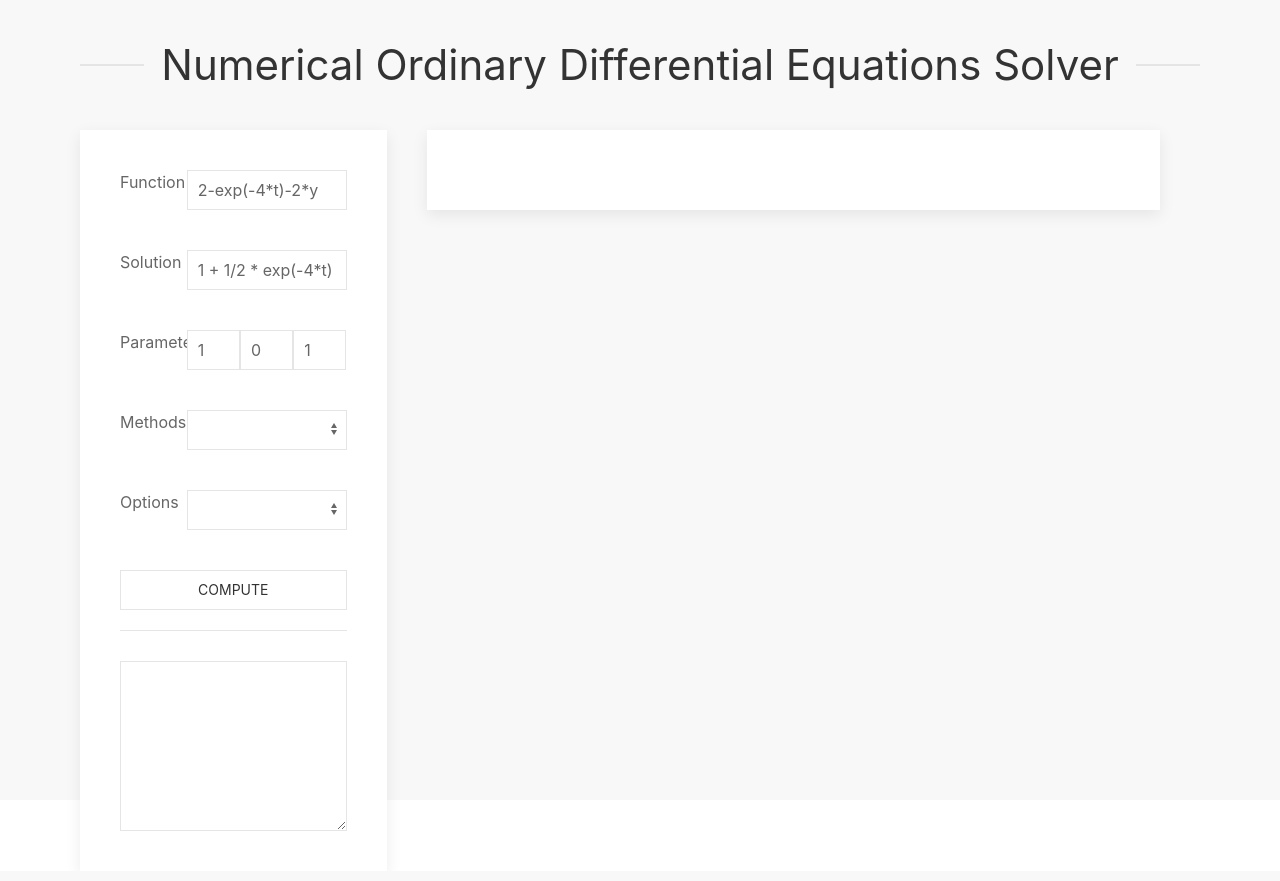
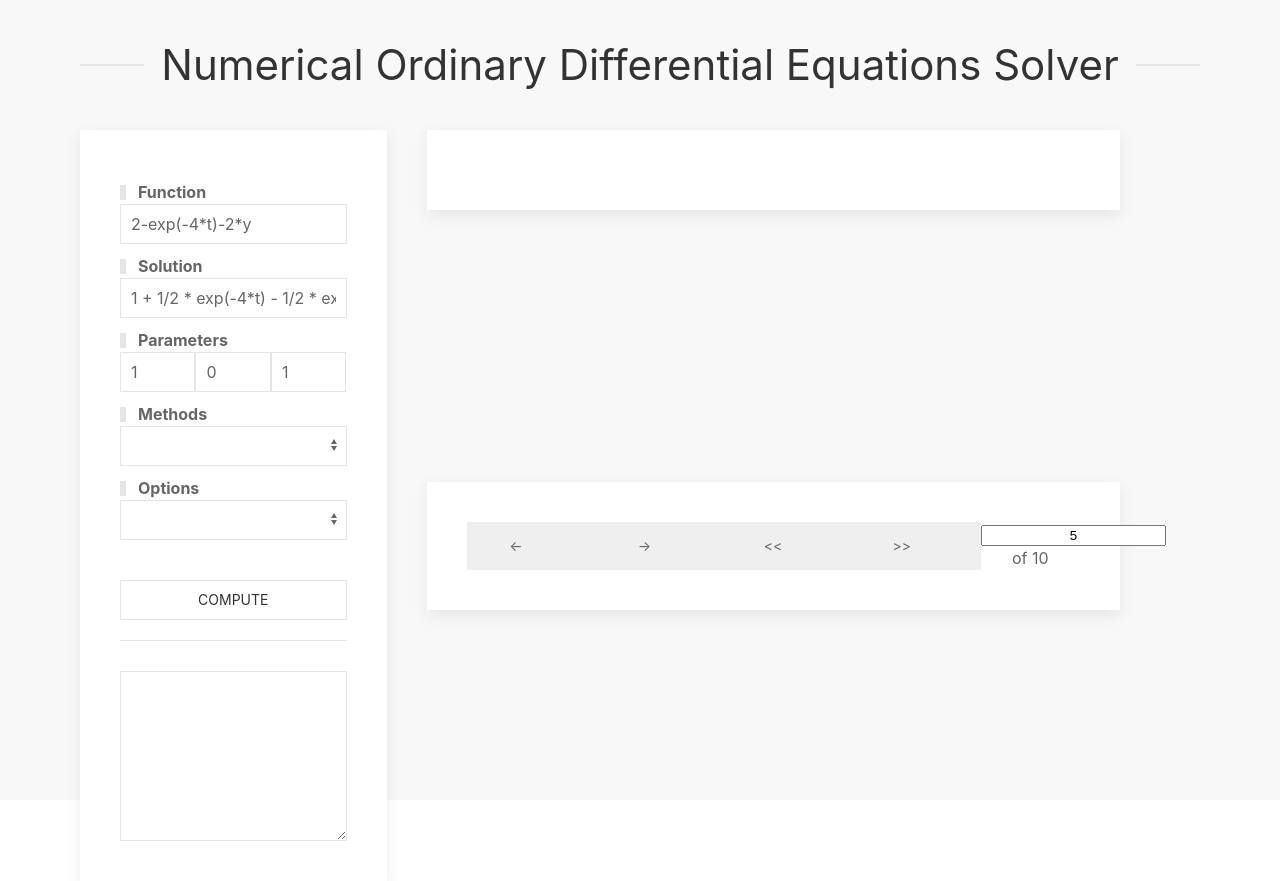
Before and after one commit to MichelKrispin/NumericalODEVisualizer, a Flask app: template templates/index.html in a window 1280 px wide. Before the commit the page ends 831 px from the top, so only its background shows below. Run offline with Flask 2, Linux system fonts and the light colour scheme; the template is opened without the code that fills it, so the values that code supplies are empty.

Commit message:
Started with plot manipulation options

```diff
--- a/templates/index.html
+++ b/templates/index.html
@@ -33,15 +33,16 @@
           <!-- Dashboard -->
           <div class="uk-width-1-3" uk-grid>
             <div>
+              <div class="uk-card uk-card-body uk-card-default uk-card-hover">
+                <div class="uk-child uk-child-width-1-1" uk-grid>
+                  <!-- Selections -->
+                  <!-- Function -->
                   <div
-                class="uk-card uk-card-body uk-card-default uk-card-hover uk-text-right"
+                    class="uk-heading-bullet uk-margin-small-top uk-text-bolder"
                   >
-                <div class="uk-child width-1-1" uk-grid>
-                  <!-- Selections -->
-                  <div class="uk-child-width-1-4" uk-grid>
-                    <!-- Function -->
-                    <div>Function</div>
-                    <div class="uk-width-3-4">
+                    Function
+                  </div>
+                  <div class="uk-margin-remove-top">
                     <input
                       uk-tooltip="title: The ode: f(t, y) = y'(t)"
                       class="uk-input"
@@ -52,8 +53,12 @@
                     />
                   </div>
 
-                    <div>Solution</div>
-                    <div class="uk-width-3-4">
+                  <div
+                    class="uk-heading-bullet uk-margin-small-top uk-text-bolder"
+                  >
+                    Solution
+                  </div>
+                  <div class="uk-margin-remove-top">
                     <input
                       uk-tooltip="title: The analytical solution (if known)"
                       class="uk-input"
@@ -64,10 +69,13 @@
                     />
                   </div>
 
-                    <div>Parameters</div>
-
                   <div
-                      class="uk-grid-collapse uk-width-3-4 uk-child-width-1-3"
+                    class="uk-heading-bullet uk-margin-small-top uk-text-bolder"
+                  >
+                    Parameters
+                  </div>
+                  <div
+                    class="uk-grid-collapse uk-margin-remove-top uk-child-width-1-3"
                     uk-grid
                   >
                     <div>
@@ -102,8 +110,12 @@
                     </div>
                   </div>
 
-                    <div>Methods</div>
-                    <div class="uk-width-3-4">
+                  <div
+                    class="uk-heading-bullet uk-margin-small-top uk-text-bolder"
+                  >
+                    Methods
+                  </div>
+                  <div class="uk-margin-remove-top">
                     <select id="select-method" class="uk-select">
                       {% for method in methods %}
                       <option value="{{ method }}">
@@ -113,8 +125,12 @@
                     </select>
                   </div>
 
-                    <div>Options</div>
-                    <div class="uk-width-3-4">
+                  <div
+                    class="uk-heading-bullet uk-margin-small-top uk-text-bolder"
+                  >
+                    Options
+                  </div>
+                  <div class="uk-margin-remove-top">
                     <select id="select-option" class="uk-select">
                       {% for key, item in methods.items() %} {% for option in
                       item['options'] %}
@@ -123,7 +139,6 @@
                       </option>
                       {% endfor %} {% endfor %}
                     </select>
-                    </div>
                   </div>
                   <!-- /Selection -->
 
@@ -159,9 +174,32 @@
           </div>
 
           <!-- Plot Div -->
-          <div class="uk-width-2-3">
+          <div class="uk-width-2-3 uk-child-width-1-1" uk-grid>
+            <div>
               <div class="uk-card uk-card-body uk-card-default uk-card-hover">
                 <div id="plot" style="height: 100%; width: 100%"></div>
+              </div>
+            </div>
+            <div class="uk-margin-remove-top">
+              <div class="uk-card uk-card-body uk-card-default uk-card-hover">
+                <div
+                  class="uk-grid-collapse uk-child-width-expand@s uk-text-center"
+                  uk-grid
+                >
+                  <button class="uk-button"><-</button>
+                  <button class="uk-button">-></button>
+                  <button class="uk-button"><<</button>
+                  <button class="uk-button">>></button>
+                  <div>
+                    <input
+                      class="uk-text-center"
+                      uk-tooltip="Selected Time Step"
+                      value="5"
+                    />
+                    <div uk-tooltip="Number of Timesteps">of 10</div>
+                  </div>
+                </div>
+              </div>
             </div>
           </div>
         </div>
```
Lines whose indentation alone changed are shown as unchanged.
